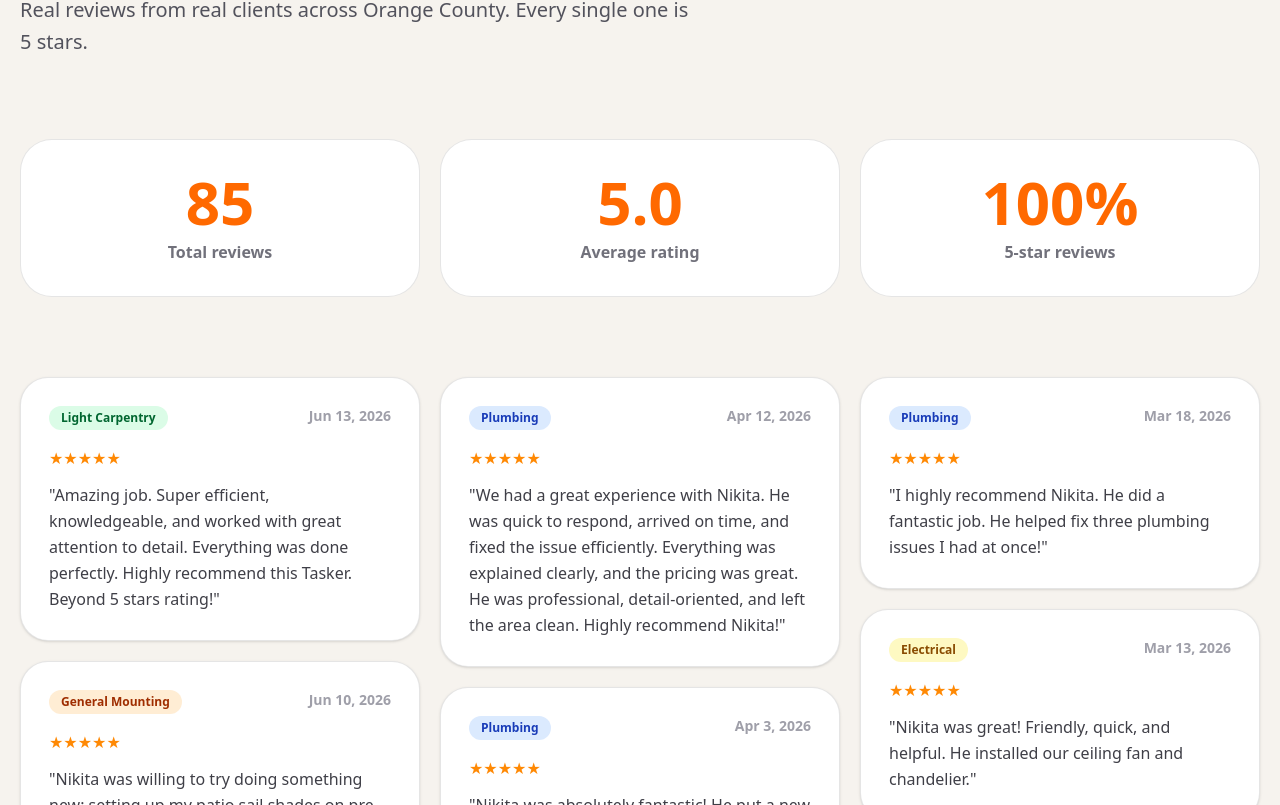
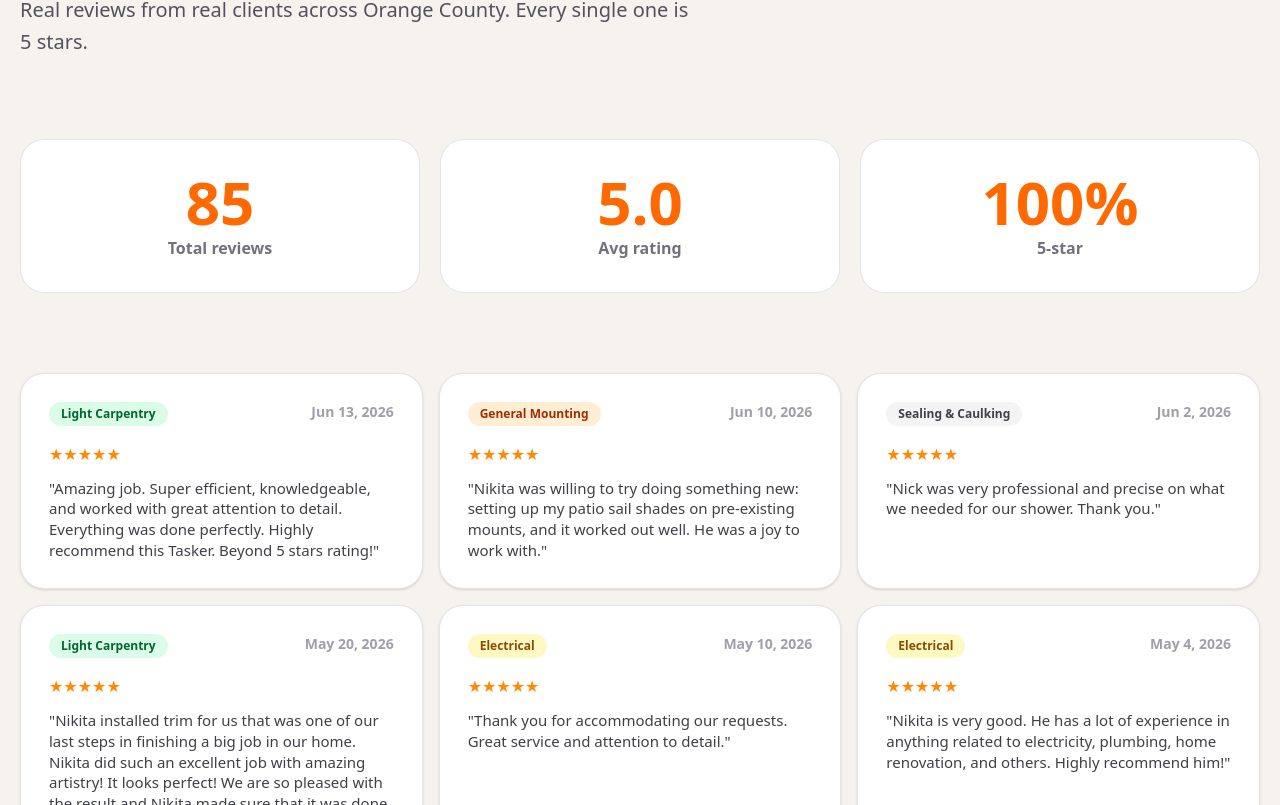
Before and after one commit to handyyet/handyyet, a Next.js app: page /reviews in a window 1280 px wide. Shown: the part 395-1200 px from the top of the page. Built offline with nearby package versions, Linux system fonts and the light colour scheme.

Commit message:
fix reviews columns, footer

```diff
--- a/app/components/Footer.js
+++ b/app/components/Footer.js
@@ -6,7 +6,6 @@ export default function Footer() {
           {/* Brand */}
           <div>
             <a href="/" className="text-2xl font-black">Handy<span className="text-orange-500">Yet</span></a>
-            <p className="text-zinc-500 mt-3 leading-relaxed">Premium handyman services in Orange County, CA.</p>
             <div className="flex gap-3 mt-5">
               <a href="https://www.yelp.com/biz/handyyet" target="_blank" rel="noopener noreferrer"
                 className="w-10 h-10 bg-red-500 text-white rounded-full flex items-center justify-center font-black text-sm hover:bg-red-600 transition">Y</a>
--- a/app/reviews/page.js
+++ b/app/reviews/page.js
@@ -64,15 +64,15 @@ export default function ReviewsPage() {
 
       {/* Stats */}
       <section className="max-w-7xl mx-auto px-5 pb-20">
-        <div className="grid grid-cols-3 gap-5">
+        <div className="grid grid-cols-3 gap-3 md:gap-5">
           {[
             { num: "85", label: "Total reviews" },
-            { num: "5.0", label: "Average rating" },
-            { num: "100%", label: "5-star reviews" },
+            { num: "5.0", label: "Avg rating" },
+            { num: "100%", label: "5-star" },
           ].map((s) => (
-            <div key={s.label} className="bg-white rounded-[32px] p-8 border border-black/10 text-center">
-              <p className="text-5xl md:text-6xl font-black text-orange-500">{s.num}</p>
-              <p className="text-zinc-500 font-bold mt-2">{s.label}</p>
+            <div key={s.label} className="bg-white rounded-[24px] p-5 md:p-8 border border-black/10 text-center">
+              <p className="text-3xl md:text-6xl font-black text-orange-500">{s.num}</p>
+              <p className="text-zinc-500 font-bold mt-1 text-xs md:text-base">{s.label}</p>
             </div>
           ))}
         </div>
@@ -80,9 +80,9 @@ export default function ReviewsPage() {
 
       {/* Reviews grid */}
       <section className="max-w-7xl mx-auto px-5 pb-28">
-        <div className="columns-1 md:columns-2 lg:columns-3 gap-5 space-y-5">
+        <div className="grid grid-cols-1 md:grid-cols-2 lg:grid-cols-3 gap-4">
           {reviews.map((review, i) => (
-            <div key={i} className="break-inside-avoid bg-white rounded-[28px] p-7 border border-black/10 shadow-sm hover:shadow-xl hover:-translate-y-1 transition duration-300">
+            <div key={i} className="bg-white rounded-[24px] p-5 md:p-7 border border-black/10 shadow-sm hover:shadow-xl hover:-translate-y-1 transition duration-300">
               <div className="flex items-start justify-between gap-3 flex-wrap">
                 <span className={`text-xs font-black px-3 py-1 rounded-full ${serviceColors[review.service] || "bg-zinc-100 text-zinc-700"}`}>
                   {review.service}
@@ -90,7 +90,7 @@ export default function ReviewsPage() {
                 <span className="text-zinc-400 text-sm font-bold">{review.date}</span>
               </div>
               <p className="text-orange-400 mt-4">★★★★★</p>
-              <p className="mt-3 text-zinc-700 leading-relaxed">"{review.text}"</p>
+              <p className="mt-3 text-zinc-700 leading-snug text-[15px]">"{review.text}"</p>
             </div>
           ))}
         </div>
```
